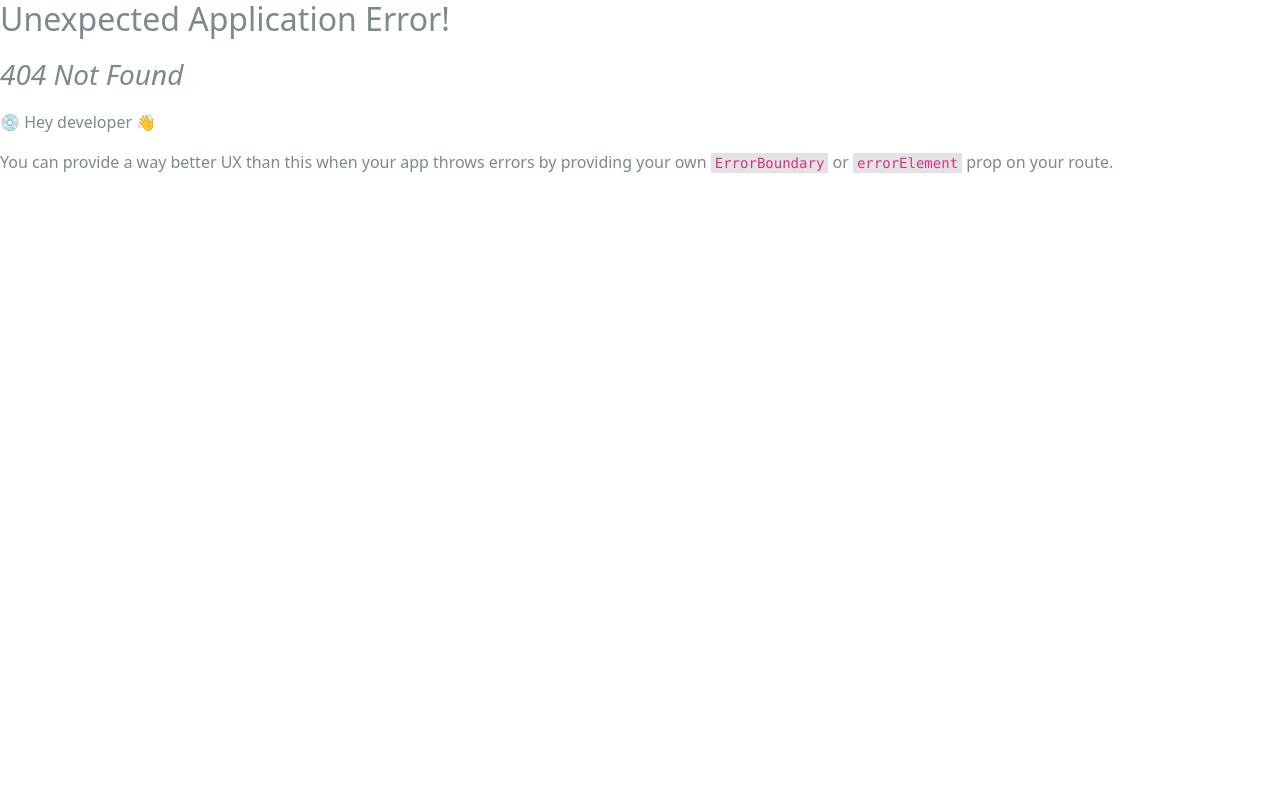
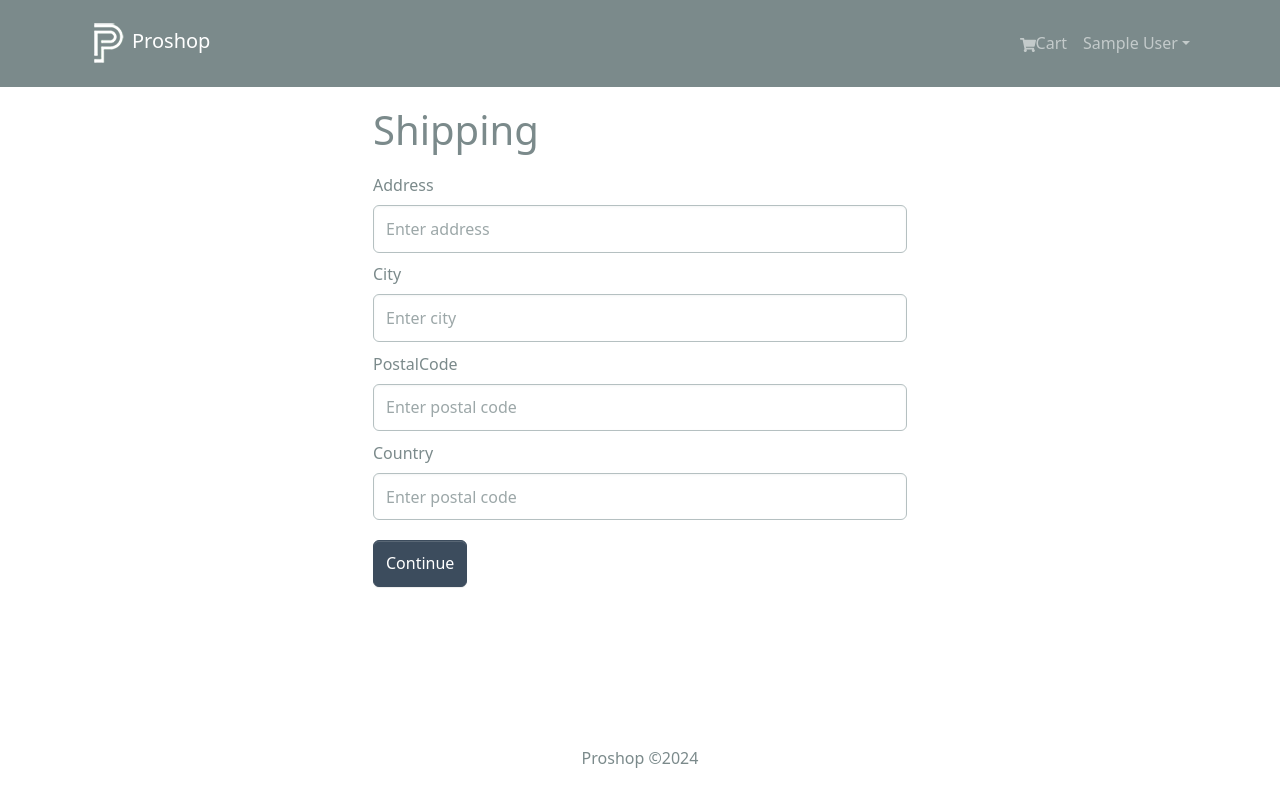
Before and after one commit to hamzabilalaydin/Proshop_eCommerce, a React (Create React App) app in the folder frontend/: page /shipping in a window 1280 px wide. Before the commit this address had no page. Built offline with nearby package versions, Linux system fonts and the light colour scheme; sample sign-in values are in the browser's storage.

Commit message:
shipping screen and private routes added

```diff
--- /dev/null
+++ b/frontend/src/components/PrivateRoute.jsx
@@ -0,0 +1,10 @@
+import { Outlet, Navigate } from "react-router-dom";
+import { useSelector } from "react-redux";
+
+const PrivateRoute = () => {
+  const { userInfo } = useSelector((state) => state.auth);
+
+  return userInfo ? <Outlet /> : <Navigate to="/login" replace />;
+};
+
+export default PrivateRoute;
--- a/frontend/src/index.js
+++ b/frontend/src/index.js
@@ -18,6 +18,8 @@
 import CartScreen from "./screens/CartScreen";
 import LoginScreen from "./screens/LoginScreen";
 import RegisterScreen from "./screens/RegisterScreen";
+import ShippingScreen from "./screens/ShippingScreen";
+import PrivateRoute from "./components/PrivateRoute";
 
 const router = createBrowserRouter(
   createRoutesFromElements(
@@ -27,6 +29,10 @@
       <Route path="/cart" element={<CartScreen />} />
       <Route path="/login" element={<LoginScreen />} />
       <Route path="/register" element={<RegisterScreen />} />
+
+      <Route path="" element={<PrivateRoute />}>
+        <Route path="/shipping" element={<ShippingScreen />} />
+      </Route>
     </Route>
   )
 );
--- a/frontend/src/screens/CartScreen.jsx
+++ b/frontend/src/screens/CartScreen.jsx
@@ -29,7 +29,7 @@
   };
 
   const checkoutHandler = () => {
-    navigate("/login?redirect=/shipping");
+    navigate("/shipping"); //????navigate("/login?redirect/shipping"); It is not wroking like this!?????
   };
 
   return (
--- /dev/null
+++ b/frontend/src/screens/ShippingScreen.jsx
@@ -0,0 +1,77 @@
+import { useState } from "react";
+import { Form, Button } from "react-bootstrap";
+import { useDispatch, useSelector } from "react-redux";
+import { useNavigate } from "react-router-dom";
+import FormContainer from "../components/FormContainer";
+import { saveShippingAddress } from "../slices/cartSlice";
+
+const ShippingScreen = () => {
+  const cart = useSelector((state) => state.cart);
+  const { shippingAddress } = cart;
+
+  const [address, setAddress] = useState(shippingAddress?.address || "");
+  const [city, setCity] = useState(shippingAddress?.city || "");
+  const [postalCode, setPostalCode] = useState(
+    shippingAddress?.postalCode || ""
+  );
+  const [country, setCountry] = useState(shippingAddress?.country || "");
+
+  const dispatch = useDispatch();
+  const navigate = useNavigate();
+
+  const submitHandler = (e) => {
+    e.preventDefault();
+    dispatch(saveShippingAddress({ address, city, postalCode, country }));
+    navigate("/payment");
+  };
+
+  return (
+    <FormContainer>
+      <h1>Shipping</h1>
+
+      <Form onSubmit={submitHandler}>
+        <Form.Group controlId="address" className="my-2">
+          <Form.Label>Address</Form.Label>
+          <Form.Control
+            type="text"
+            placeholder="Enter address"
+            value={address}
+            onChange={(e) => setAddress(e.target.value)}
+          ></Form.Control>
+        </Form.Group>
+        <Form.Group controlId="city" className="my-2">
+          <Form.Label>City</Form.Label>
+          <Form.Control
+            type="text"
+            placeholder="Enter city"
+            value={city}
+            onChange={(e) => setCity(e.target.value)}
+          ></Form.Control>
+        </Form.Group>
+        <Form.Group controlId="postalCode" className="my-2">
+          <Form.Label>PostalCode</Form.Label>
+          <Form.Control
+            type="text"
+            placeholder="Enter postal code"
+            value={postalCode}
+            onChange={(e) => setPostalCode(e.target.value)}
+          ></Form.Control>
+        </Form.Group>
+        <Form.Group controlId="country" className="my-2">
+          <Form.Label>Country</Form.Label>
+          <Form.Control
+            type="text"
+            placeholder="Enter postal code"
+            value={country}
+            onChange={(e) => setCountry(e.target.value)}
+          ></Form.Control>
+        </Form.Group>
+        <Button type="submit" variant="primary" className="my-2">
+          Continue
+        </Button>
+      </Form>
+    </FormContainer>
+  );
+};
+
+export default ShippingScreen;
--- a/frontend/src/slices/cartSlice.js
+++ b/frontend/src/slices/cartSlice.js
@@ -3,7 +3,7 @@
 
 const initialState = localStorage.getItem("cart")
   ? JSON.parse(localStorage.getItem("cart"))
-  : { cartItems: [] };
+  : { cartItems: [], shippingAddress: {}, paymentMethod: "PayPal" };
 
 const cartSlice = createSlice({
   name: "cart",
@@ -28,12 +28,16 @@
       state.cartItems = state.cartItems.filter(
         (x) => x._id !== action.payload
       );
-
+      return updateCart(state);
+    },
+    saveShippingAddress: (state, action) => {
+      state.shippingAddress = action.payload;
       return updateCart(state);
     },
   },
 });
 
-export const { addToCart, removeFromCart } = cartSlice.actions;
+export const { addToCart, removeFromCart, saveShippingAddress } =
+  cartSlice.actions;
 
 export default cartSlice.reducer;
```
